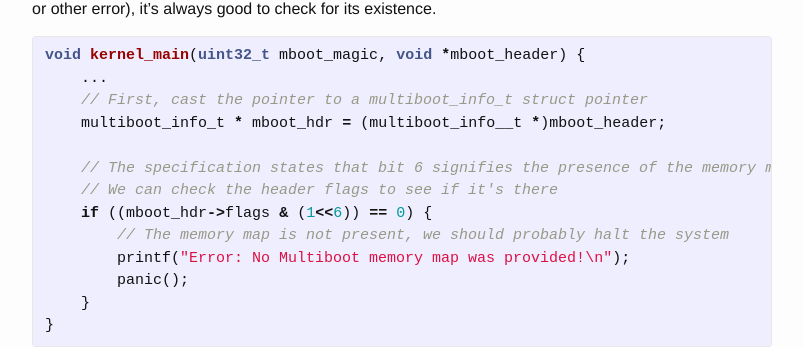
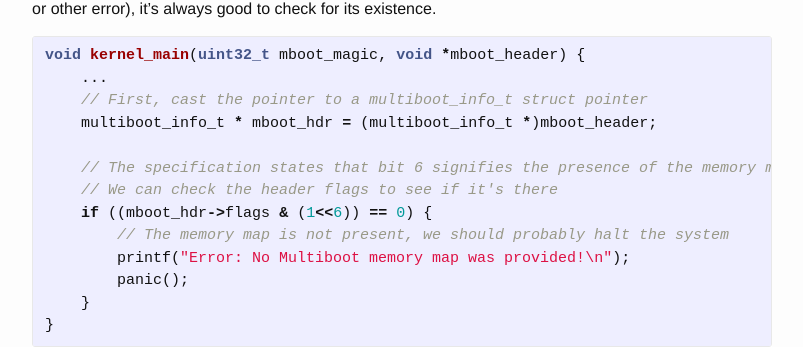
Before and after one commit to shawnanastasio/shawnanastasio.github.io, a Jekyll site: the page built from _posts/2016-08-08-page-frame-allocator.markdown, in a window 1280 px wide and 900 px high, scrolled down 2956 px. Shown: the part 145-492 px from the top of the window, without its empty margins (238-1041 px from the left). Built offline with Jekyll 4.4.1, drawn with Linux system fonts in a browser that asks for light colours.

```diff
--- a/_posts/2016-08-08-page-frame-allocator.markdown
+++ b/_posts/2016-08-08-page-frame-allocator.markdown
@@ -148,7 +148,7 @@ check for its existence.
 void kernel_main(uint32_t mboot_magic, void *mboot_header) {
     ...
     // First, cast the pointer to a multiboot_info_t struct pointer
-    multiboot_info_t * mboot_hdr = (multiboot_info__t *)mboot_header;
+    multiboot_info_t * mboot_hdr = (multiboot_info_t *)mboot_header;
 
     // The specification states that bit 6 signifies the presence of the memory map
     // We can check the header flags to see if it's there
```
